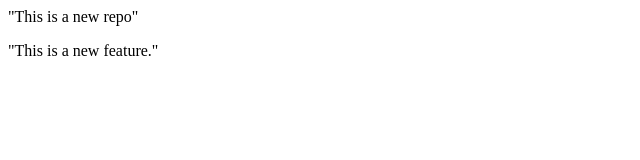
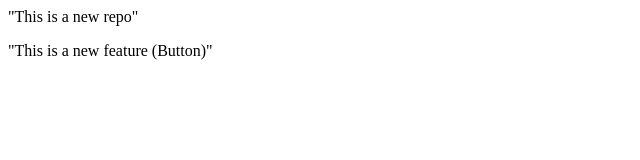
Before and after one commit to tarunsingla21/another-localrepo, a plain HTML site: page index.html in a window 1280 px wide. Shown: the full height of the page, 0-640 px from the left. Drawn offline with Linux system fonts and the light colour scheme.

Commit message:
Add Button

```diff
--- a/index.html
+++ b/index.html
@@ -1,2 +1,2 @@
 <p>"This is a new repo"</p>
-<p>"This is a new feature."</p>
+<p>"This is a new feature (Button)"</p>
```
